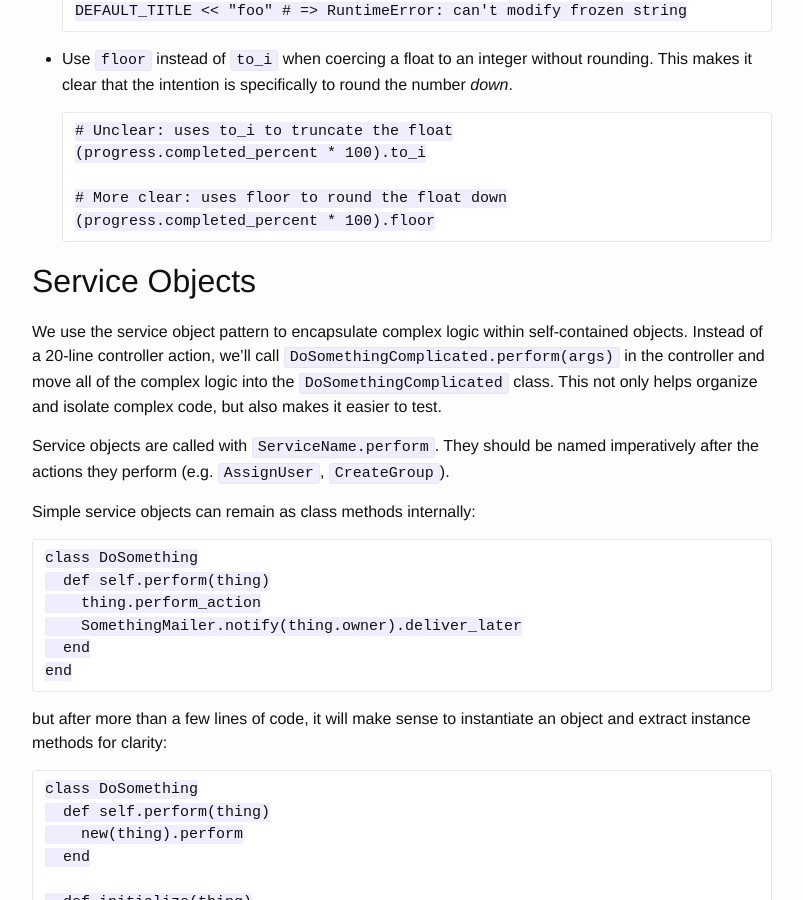
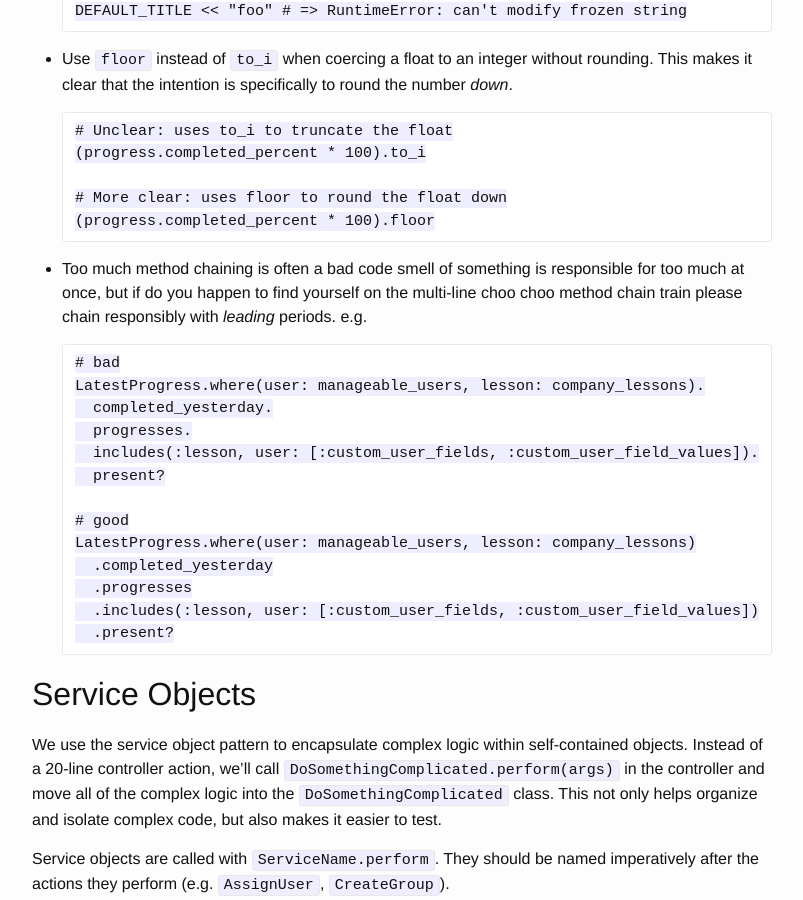
Before and after one commit to isabella232/lessonly.github.io, a Jekyll site: the page built from ruby-style-guide.md, in a window 1280 px wide and 900 px high, scrolled down 2286 px. Shown: the whole window, without its empty margins (238-1041 px from the left). Built offline with Jekyll 4.4.1, drawn with Linux system fonts in a browser that asks for light colours.

Commit message:
add method chaining practice

```diff
--- a/ruby-style-guide.md
+++ b/ruby-style-guide.md
@@ -88,6 +88,22 @@ These override either Github’s or Batsov’s styleguide where applicable:
 
       # More clear: uses floor to round the float down
       (progress.completed_percent * 100).floor
+- Too much method chaining is often a bad code smell of something is responsible for too much at once, but if do you happen to find yourself on the multi-line choo choo method chain train please chain responsibly with *leading* periods. e.g.
+
+      # bad
+      LatestProgress.where(user: manageable_users, lesson: company_lessons).
+        completed_yesterday.
+        progresses.
+        includes(:lesson, user: [:custom_user_fields, :custom_user_field_values]).
+        present?
+
+      # good
+      LatestProgress.where(user: manageable_users, lesson: company_lessons)
+        .completed_yesterday
+        .progresses
+        .includes(:lesson, user: [:custom_user_fields, :custom_user_field_values])
+        .present?
+
 
 ## Service Objects
 
```
